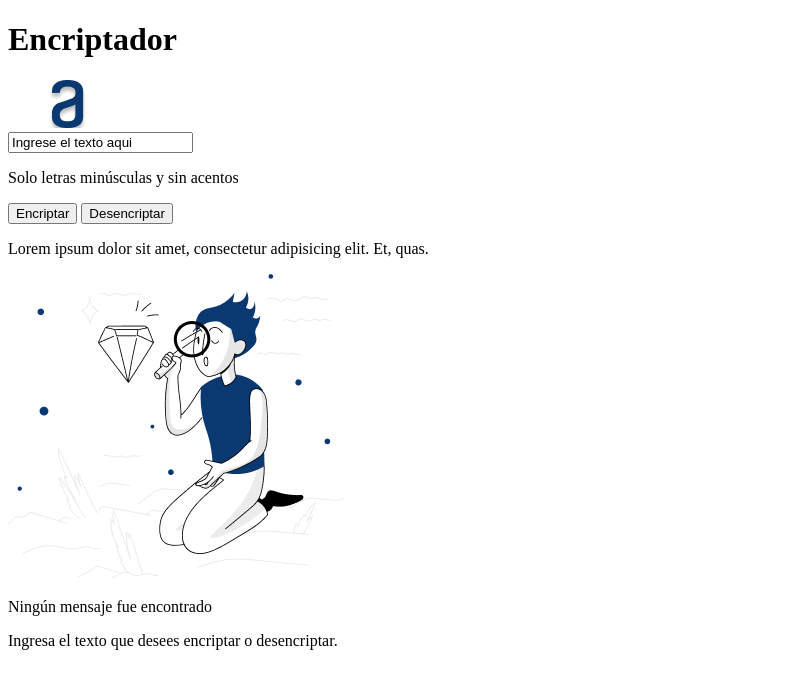
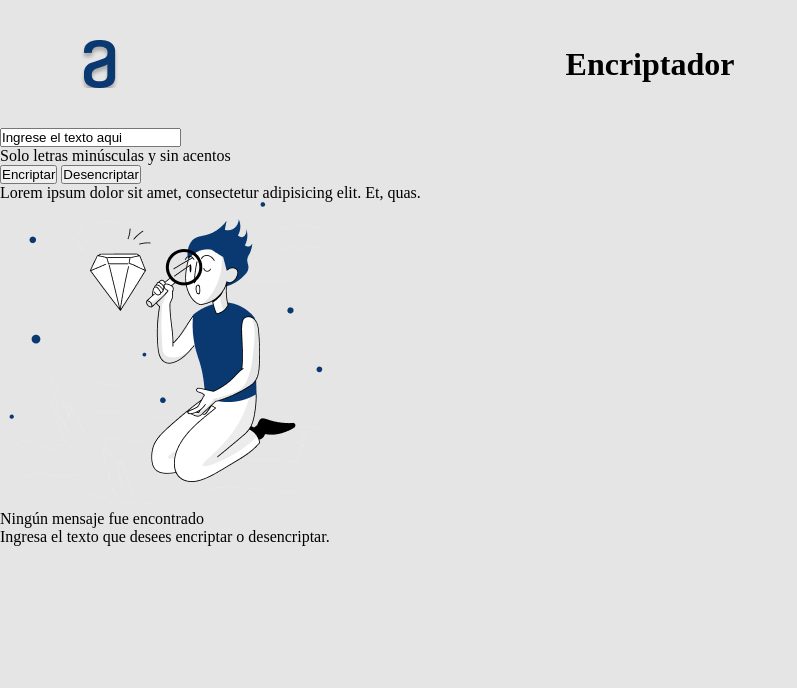
Before and after one commit to MaykoLeo/one-primer-desafio, a plain HTML site: page index.html in a window 1280 px wide. Shown: the whole page, without its empty margins (0-797 px from the left). Drawn offline with Linux system fonts and the light colour scheme.

Commit message:
css corregido 1

```diff
--- a/css/styles.css
+++ b/css/styles.css
@@ -0,0 +1,39 @@
+* {
+    padding: 0;
+    margin: 0;
+    box-sizing: border-box;
+    list-style: none;
+    text-decoration: none;
+}
+
+body {
+    background-color: #E5E5E5;
+    height: auto;
+    width: auto;
+}
+
+.header {
+    display: flex;
+    align-items: center;
+    justify-content: space-between;
+    position: relative;
+    height: auto;
+    width: auto;
+
+}
+
+.logo {
+    height: 48px;
+    width: 120px;
+    margin: 40px;
+}
+
+.titulo {
+    position: absolute;
+    left: 50%;
+    transform: translateX(-50%);
+    text-align: center;
+    padding-left: 20px;
+}
+
+.main-contender {}
--- a/index.html
+++ b/index.html
@@ -4,14 +4,18 @@
 <head>
     <meta charset="UTF-8">
     <meta name="viewport" content="width=device-width, initial-scale=1.0">
+    <link rel="stylesheet" href="/css/styles.css">
     <title>Encriptador</title>
 </head>
 
 <body>
     <main>
-        <h1>Encriptador</h1>
-        <img src="/assets/img/Logo.png" alt="logo-alura">
+        <header class="header">
+            <img class="logo" src="/assets/img/Logo.png" alt="logo-alura">
+            <h1 class="titulo">Encriptador</h1>
+        </header>
 
+        <div class="main-contender">
             <article class="input-container">
                 <input type="text" class="input" value="Ingrese el texto aqui">
                 <p>Solo letras minúsculas y sin acentos</p>
@@ -33,8 +37,11 @@
                 </div>
 
             </article>
+        </div>
+
 
     </main>
+    <script src="/js/app.js"></script>
 </body>
 
 </html>
```
Lines whose indentation alone changed are shown as unchanged.
